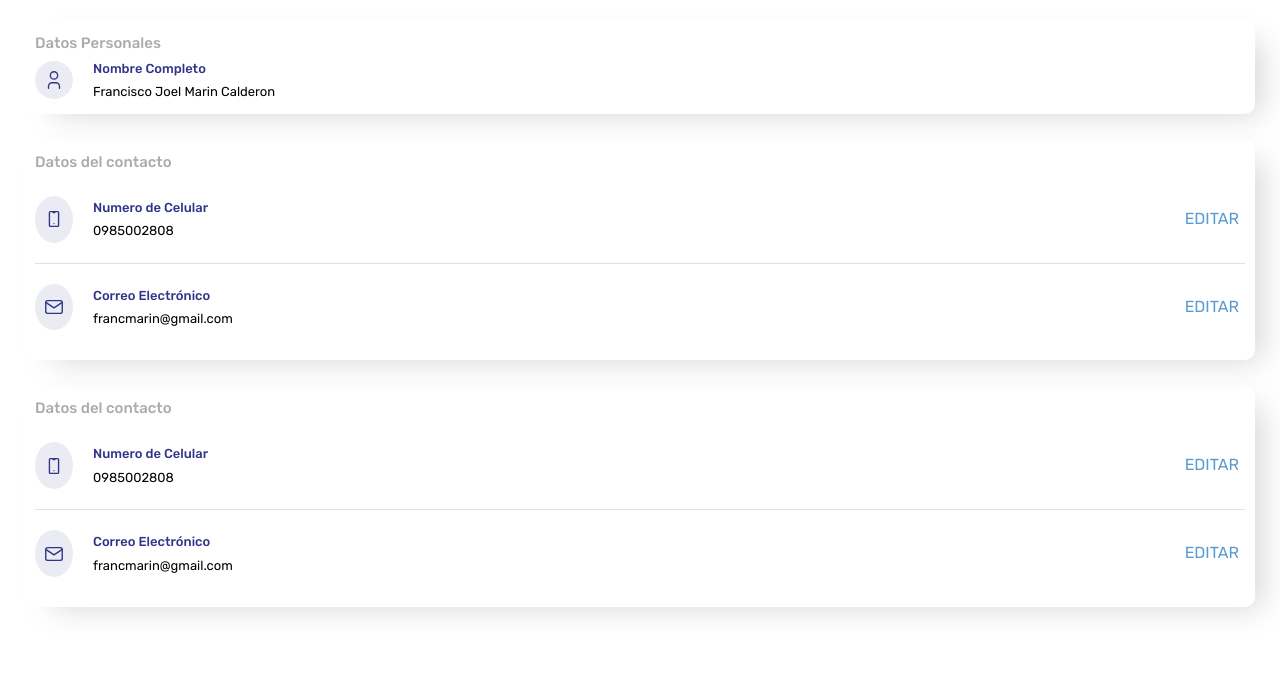
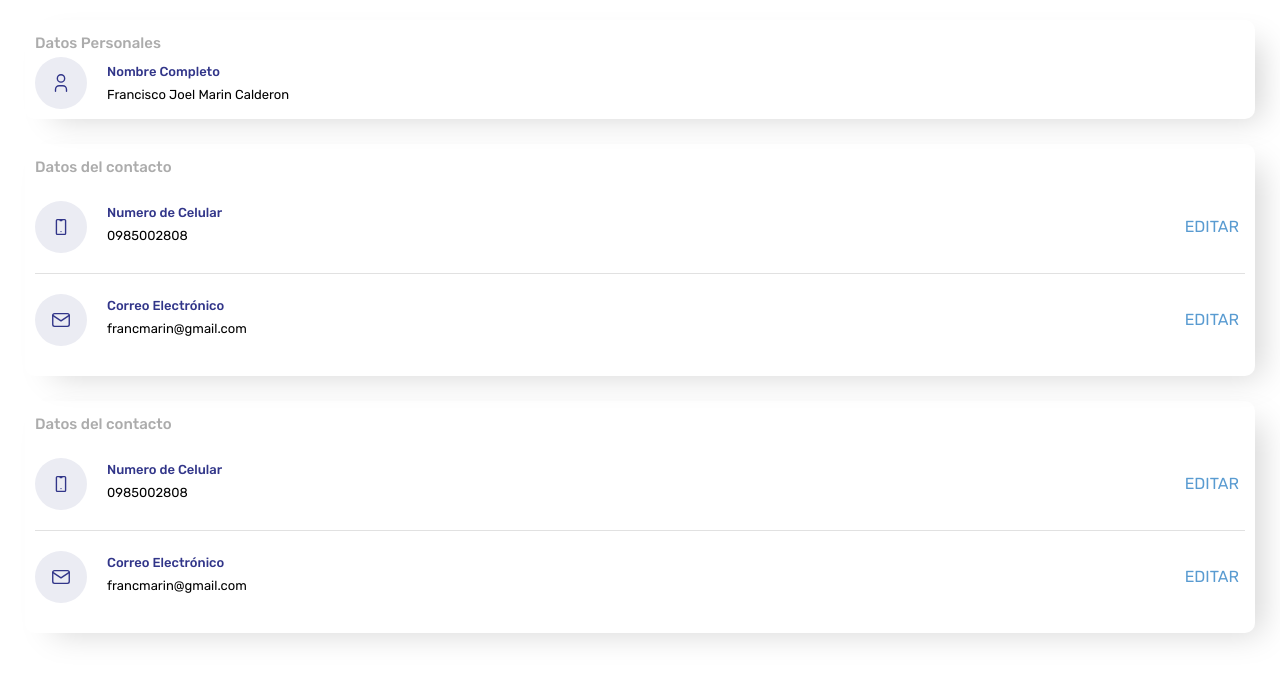
Before and after one commit to StephaniaBautista/mobile-6, a website: page index.html in a window 1280 px wide. Drawn offline with nearby package versions, Linux system fonts and the light colour scheme; files that its build step writes are made by us from their sources.

Commit message:
Varsion Fina 2.0

```diff
--- a/src/scss/layout/_estilos.scss
+++ b/src/scss/layout/_estilos.scss
@@ -30,7 +30,7 @@
     align-items: center;
     background: $morado;
     border-radius: 50%;
-    padding: .8rem;
+    padding: 1.5rem;
 }
 
 .datos-contacto{
```
